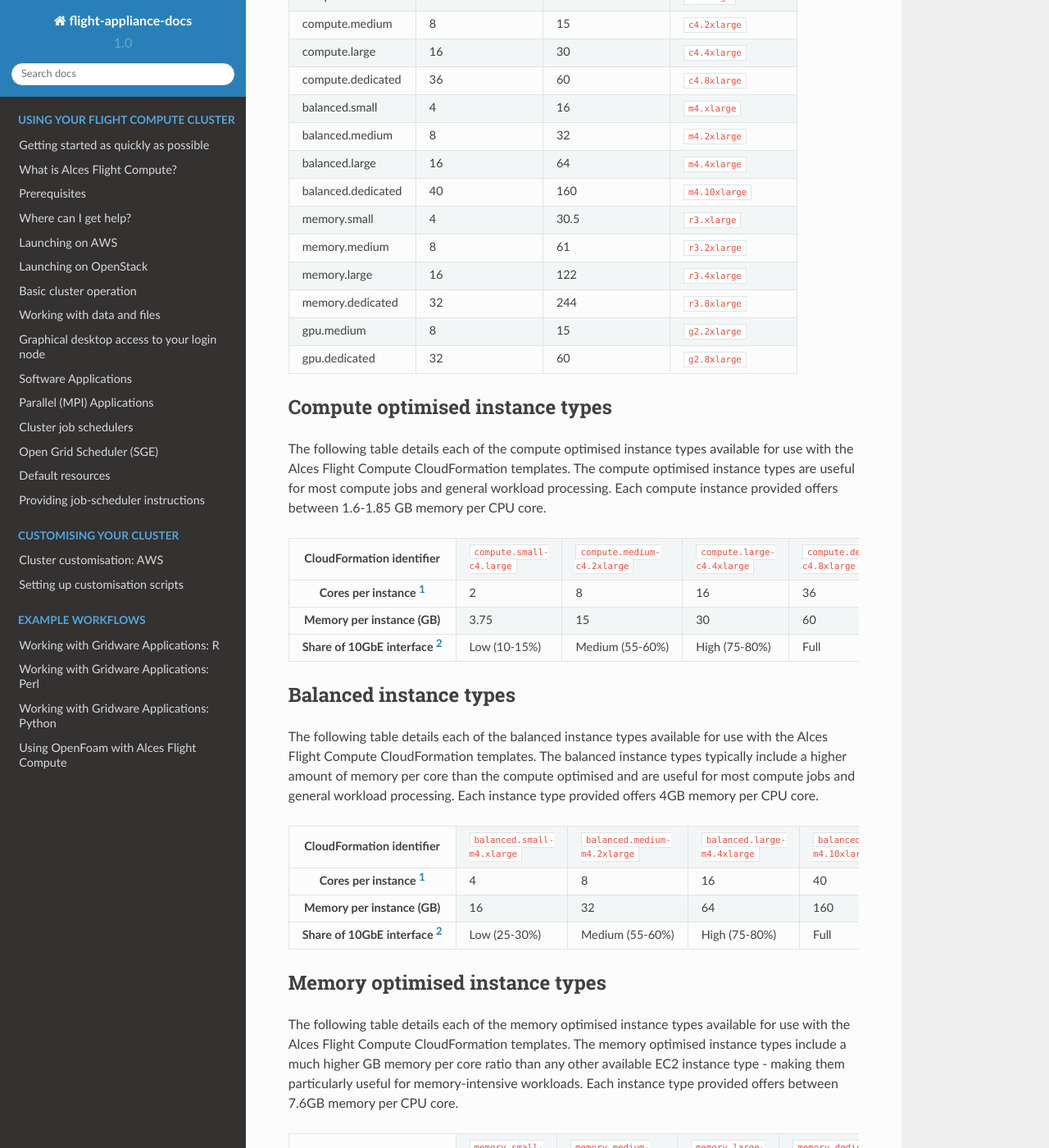
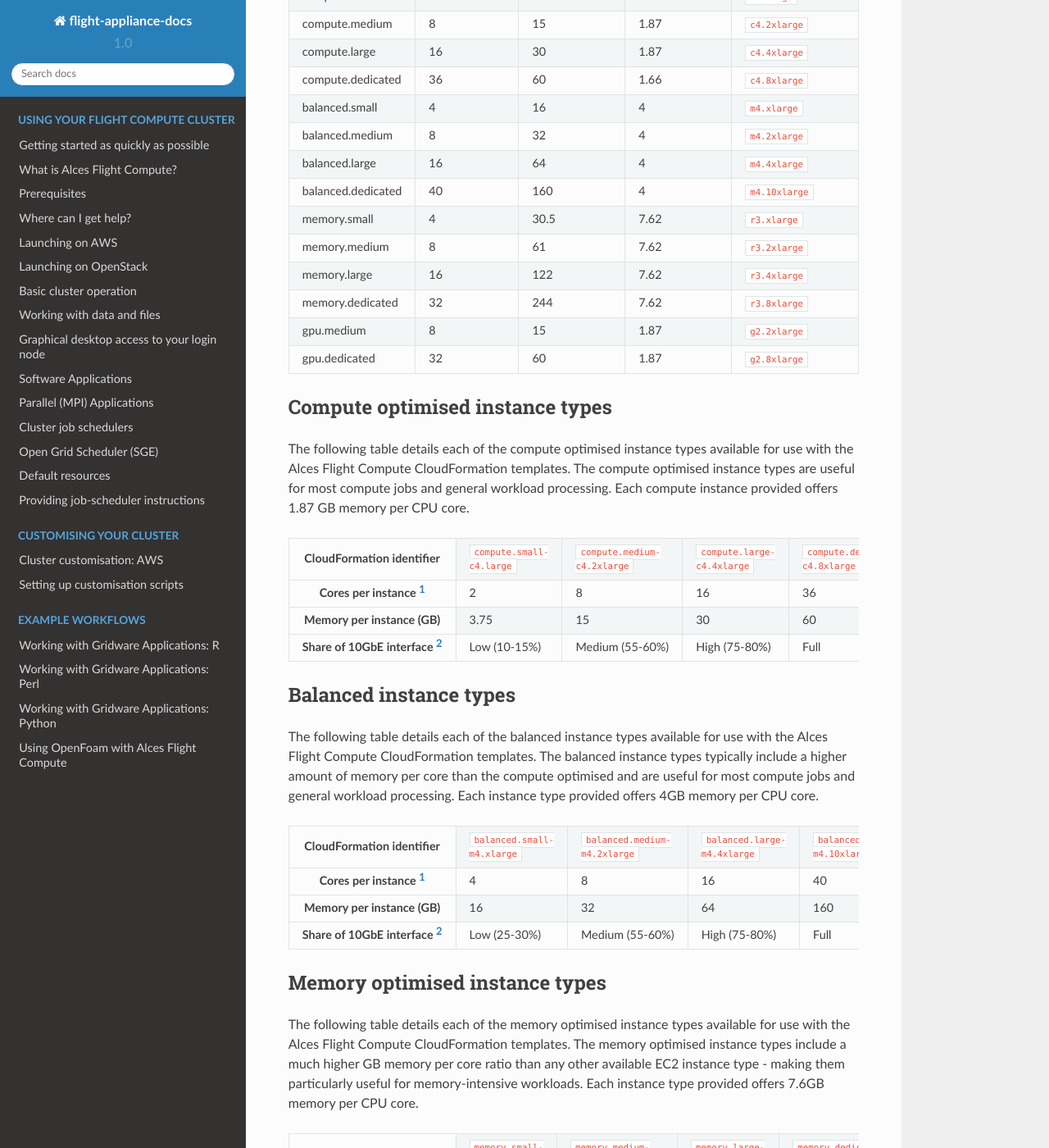
Before and after one commit to alces-software/flight-appliance-docs, a Sphinx documentation site: the page built from docs/source/launch-aws/instance-types.rst, in a window 1280 px wide and 1400 px high, scrolled down 310 px. Shown: the whole window at 82% size. Built offline with Sphinx 7.4.7 and the Read the Docs theme 2.0.0, drawn with Linux system fonts in a browser that asks for light colours; pages that are not in the unit, such as notebooks, are missing from menus.

Commit message:
Include GB per core

```diff
--- a/docs/source/launch-aws/instance-types.rst
+++ b/docs/source/launch-aws/instance-types.rst
@@ -7,74 +7,89 @@ The Alces Flight Compute CloudFormation templates include a number of popular AW
 
 .. list-table::
    :header-rows: 1
-   :widths: 2 2 2 2
+   :widths: 2 2 2 2 2
 
    *  -  Description
-      -  Cores
+      -  Cores [1]_
       -  RAM (GB)
+      -  GB p/core
       -  AWS instance type
    *  -  compute.small
       -  2
       -  3.75
+      -  1.87
       -  ``c4.large``
    *  -  compute.medium
       -  8
       -  15
+      -  1.87
       -  ``c4.2xlarge``
    *  -  compute.large
       -  16
       -  30
+      -  1.87
       -  ``c4.4xlarge``
    *  -  compute.dedicated
       -  36
       -  60
+      -  1.66
       -  ``c4.8xlarge``
    *  -  balanced.small
       -  4
       -  16
+      -  4
       -  ``m4.xlarge``
    *  -  balanced.medium
       -  8
       -  32
+      -  4
       -  ``m4.2xlarge``
    *  -  balanced.large
       -  16
       -  64
+      -  4
       -  ``m4.4xlarge``
    *  -  balanced.dedicated
       -  40
       -  160
+      -  4
       -  ``m4.10xlarge``
    *  -  memory.small
       -  4
       -  30.5
+      -  7.62
       -  ``r3.xlarge``
    *  -  memory.medium
       -  8
       -  61
+      -  7.62
       -  ``r3.2xlarge``
    *  -  memory.large
       -  16
       -  122
+      -  7.62
       -  ``r3.4xlarge``
    *  -  memory.dedicated
       -  32
       -  244
+      -  7.62
       -  ``r3.8xlarge``
    *  -  gpu.medium
       -  8
       -  15
+      -  1.87
       -  ``g2.2xlarge``
    *  -  gpu.dedicated
       -  32
       -  60
+      -  1.87
       -  ``g2.8xlarge``
 
 ********************************
 Compute optimised instance types
 ********************************
 
-The following table details each of the compute optimised instance types available for use with the Alces Flight Compute CloudFormation templates. The compute optimised instance types are useful for most compute jobs and general workload processing. Each compute instance provided offers between 1.6-1.85 GB memory per CPU core.
+The following table details each of the compute optimised instance types available for use with the Alces Flight Compute CloudFormation templates. The compute optimised instance types are useful for most compute jobs and general workload processing. Each compute instance provided offers 1.87 GB memory per CPU core.
 
 .. list-table::
    :stub-columns: 1
@@ -136,7 +151,7 @@ The following table details each of the balanced instance types available for us
 Memory optimised instance types
 *******************************
 
-The following table details each of the memory optimised instance types available for use with the Alces Flight Compute CloudFormation templates. The memory optimised instance types include a much higher GB memory per core ratio than any other available EC2 instance type - making them particularly useful for memory-intensive workloads. Each instance type provided offers between 7.6GB memory per CPU core.
+The following table details each of the memory optimised instance types available for use with the Alces Flight Compute CloudFormation templates. The memory optimised instance types include a much higher GB memory per core ratio than any other available EC2 instance type - making them particularly useful for memory-intensive workloads. Each instance type provided offers 7.6GB memory per CPU core.
 
 .. list-table::
    :stub-columns: 1
```
